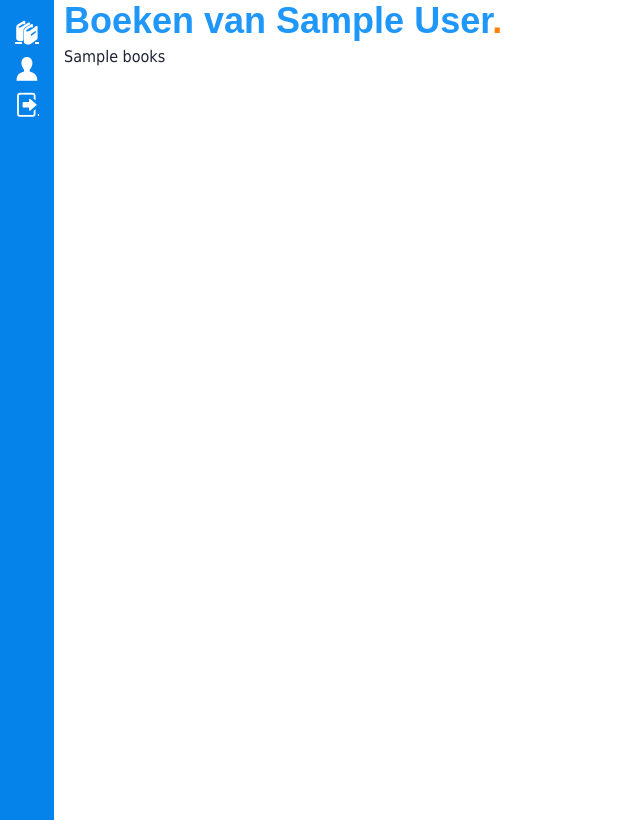
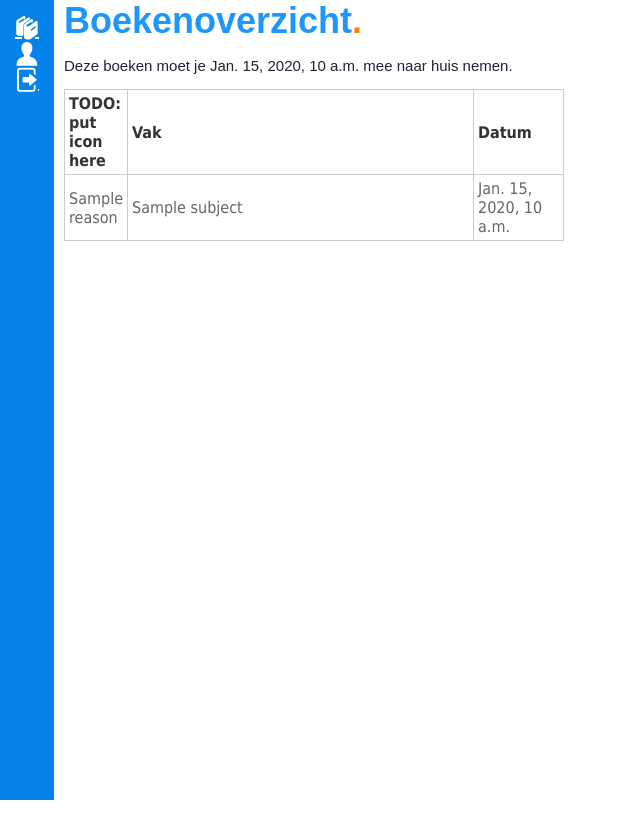
Before and after one commit to SjVer/MagisQuick, a Django app: template templates/views/boeken.html in a window 1280 px wide. Shown: the whole page, without its empty margins (0-640 px from the left). Run offline with Django 3.2, Linux system fonts and the light colour scheme; the template is opened without the code that fills it: most values are stand-ins (such as "Sample title", 1, 10 or a date in 2020); parts of the project's set-up code (start-up, migrations or seed data) failed here and were passed over; some web fonts are replaced.

Commit message:
figuring out subjects

```diff
--- a/src/front/views/boeken.py
+++ b/src/front/views/boeken.py
@@ -13,11 +13,11 @@ from ... import figure_out
 def boeken_page(request: HttpRequest):
 	session = get_session(request)
 	session.require_userinfo()
+	subjects = figure_out.subjects(session)
 
 	return render(request, "views/boeken.html", {
 		"settings": settings,
 		"title": "Boeken",
-
 		"full_name": session.user.get_full_name(),
-		"books": "</br>".join(figure_out.books(session)),
+		"subjects": subjects,
 	})
--- a/static/style.css
+++ b/static/style.css
@@ -26,6 +26,7 @@ h1 {
   font-weight: 700;
   margin-block-start: 0px;
   margin-block-end: 5px;
+  margin-bottom: 10px !important;
 }
 h1::after {
   color: var(--highlight-color);
@@ -36,6 +37,13 @@ h2 {
   color: var(--subtitle-color);
   font-family: var(--subtitle-font-family);
   font-size: 20px;
+  font-weight: 500;
+}
+
+h3 {
+  color: var(--normal-color);
+  font-family: var(--subtitle-font-family);
+  font-size: 15px;
   font-weight: 500;
 }
 
@@ -56,6 +64,30 @@ input, input:focus, input:focus-visible, input:focus-within {
 }
 input::-webkit-input-placeholder {
   color: rgb(70, 70, 70);
+}
+
+table {
+  width: 100%;
+  text-align: left;
+  color: var(--grey-color);
+  border-collapse: collapse;
+}
+
+th, td {
+  border-width: 0 0 0 1px;
+  overflow: hidden;
+  vertical-align: middle;
+  text-overflow: ellipsis;
+  border-style: solid;
+  border-color: #ccc;
+  box-sizing: border-box;
+  position: relative;
+  padding: 4px;
+  border: 1px solid #ccc;
+}
+
+td {
+  color: #666;
 }
 
 .centered {
--- a/templates/views/boeken.html
+++ b/templates/views/boeken.html
@@ -2,8 +2,31 @@
 {% block viewcontent %}
 
 <div>
-    <h1>Boeken van {{full_name}}</h1>
-    {{books|safe}}
+  <h1>Boekenoverzicht</h1>
+  <h3>Deze boeken moet je {{date}} mee naar huis nemen.</h3>
+
+  <table style="width:500px">
+    <colgroup>
+      <col style="width:30px">
+      <col>
+      <col style="width:90px">
+    </colgroup>
+
+    <tr>
+      <th>TODO: put icon here</th>
+      <th>Vak</th>
+      <th>Datum</th>
+    </tr>
+
+    <!-- entries here -->
+    {% for s in subjects %}
+      <tr>
+        <td>{{s.reason}}</td>
+        <td>{{s.name}}</td>
+        <td>{{s.date}}</td>
+      </tr>
+    {% endfor %}
+  </table>
 </div>
 
 {% endblock %}
--- a/templates/views/viewbase.html
+++ b/templates/views/viewbase.html
@@ -7,12 +7,12 @@
     display: flex;
     height: 100%;
   }
-  .hbox div, .hbox a {
+  .hbox > * {
     display: block;
     width: 100%;
+    height: auto;
     margin: 0 auto;
     margin-right: 10px;
-    margin-bottom: 10px;
     float: left;
   }
   .hbox::after {
@@ -22,17 +22,18 @@
   .sidebar {
     color: white;
     background: var(--secondary-background);
+    width: min-content !important;
+    padding: 15px;
+    text-align: center;
+  }
 
-    width: min-content !important;
-    height: 100%;
-    padding: 10px 10px;
-    text-align: center;
+  .sidebar > * {
+    margin-bottom: 10px;
   }
 </style>
 
 <div class="hbox">
   <div class="sidebar">
-    <div style="position:relative; bottom:0"></div>
     <a class="icon books" href="/boeken"></a>
     <a class="icon person" href="/account"></a>
     <a class="icon exit" href="/logout"></a>
```
Also changed, not shown: src/figure_out/__init__.py (+1 -17 lines), src/figure_out/subjects.py (added, +72 -0 lines), src/magister/auth.py (+7 -1 lines), src/magister/data.py (added, +32 -0 lines), src/magister/session.py (+8 -20 lines), templates/views/account.html (+6 -4 lines), 1 other file.
